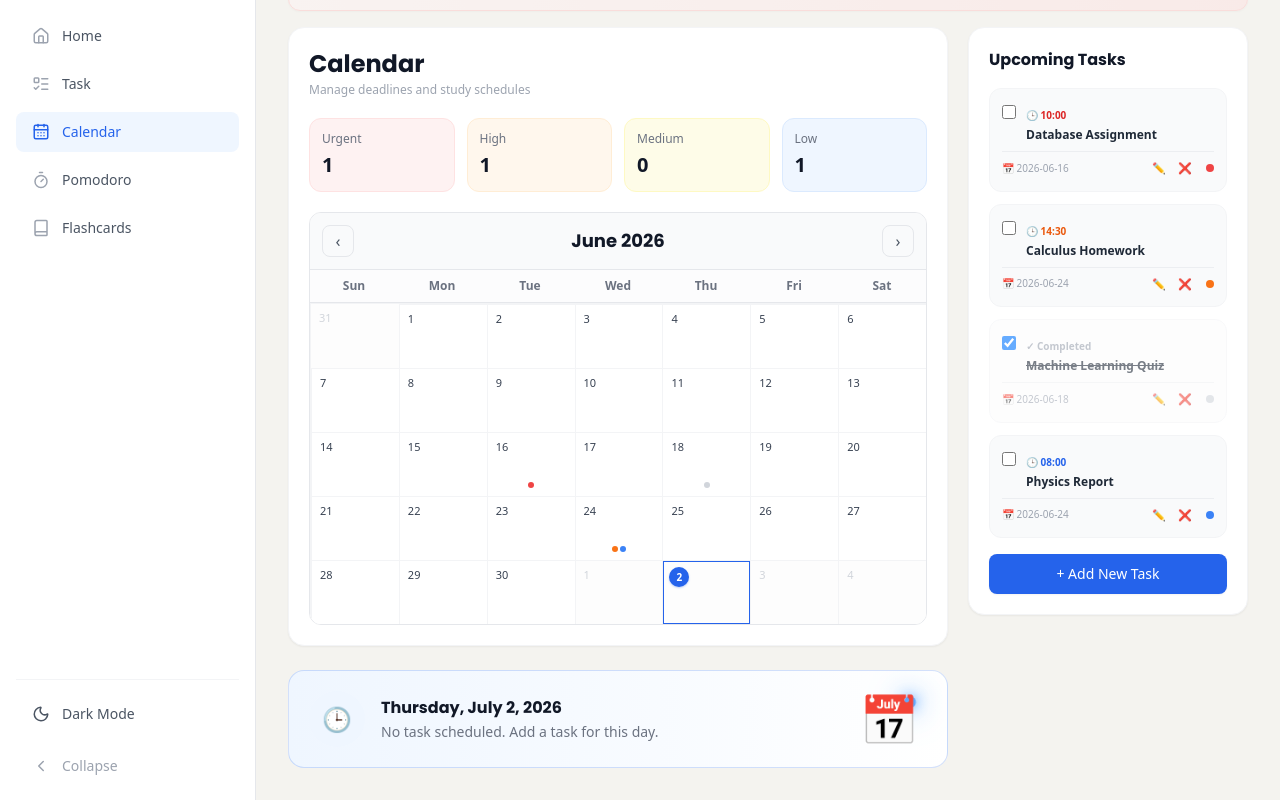
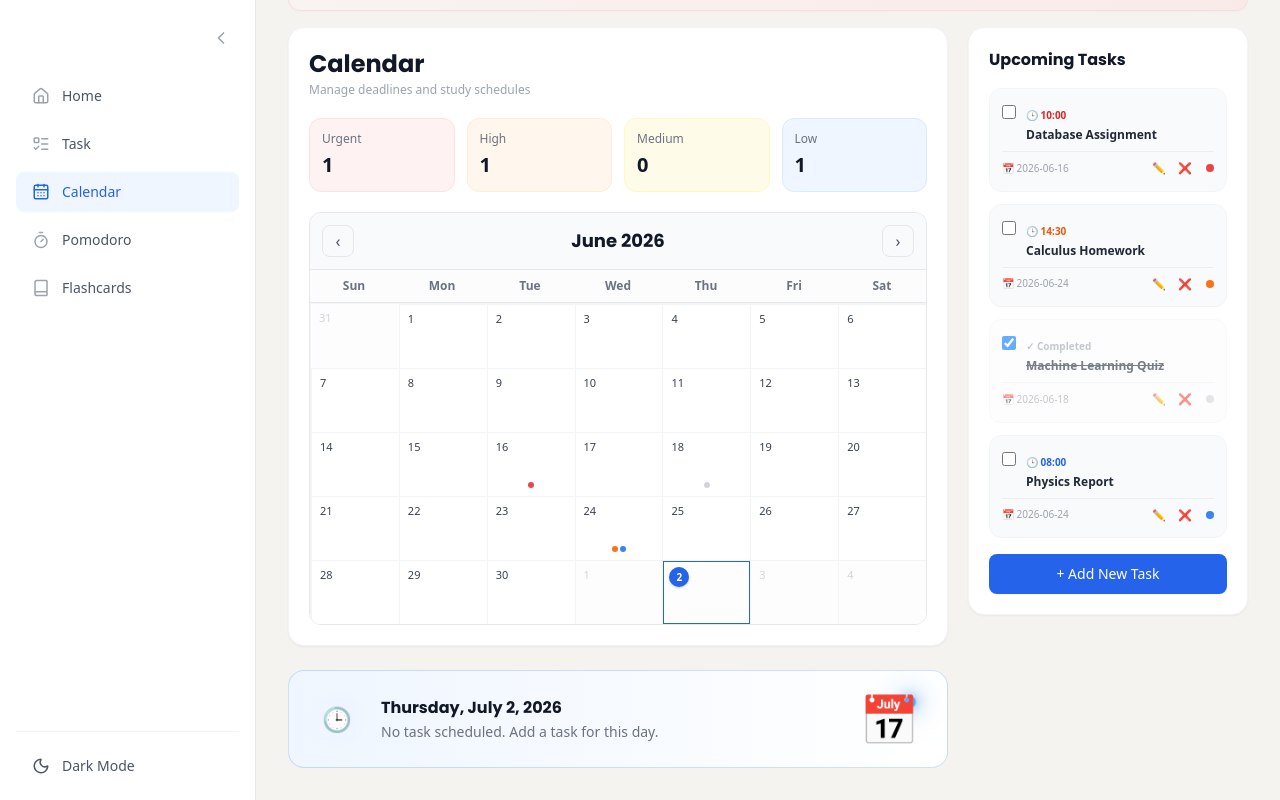
Before and after one commit to LeroyChris/study-flow, a React (Vite) app: page / in a window 1280 px wide. Both pictures are taken after a click on the element 167 px from the left and 1296 px from the top of the page. Shown: the part 159-959 px from the top of the page. Built offline with nearby package versions, Linux system fonts and the light colour scheme.

Commit message:
feat(sidebar): move collapse button to top, fix icon clipping when minimized

```diff
--- a/src/components/Sidebar.jsx
+++ b/src/components/Sidebar.jsx
@@ -6,10 +6,18 @@ export default function Sidebar({ currentView, onNavigate, isCollapsed, onToggle
   const { isDark, toggle } = useDarkMode()
 
   return (
-    <aside className={`${isCollapsed ? 'w-16' : 'w-64'} bg-white dark:bg-gray-900 border-r border-gray-200 dark:border-gray-700 flex flex-col justify-between p-4 h-screen sticky top-0 transition-all duration-200`}>
-      <span></span>
-      <nav>
-        <ul className="space-y-2">
+    <aside className={`${isCollapsed ? 'w-16' : 'w-64'} bg-white dark:bg-gray-900 border-r border-gray-200 dark:border-gray-700 flex flex-col justify-between ${isCollapsed ? 'p-2' : 'p-4'} h-screen sticky top-0 transition-all duration-200`}>
+      <div>
+        <button
+          onClick={onToggleCollapse}
+          className={`w-full flex items-center ${isCollapsed ? 'justify-center' : 'justify-end'} px-2 py-3 text-gray-400 dark:text-gray-500 cursor-pointer hover:text-gray-600 dark:hover:text-gray-300 transition`}
+          title={isCollapsed ? 'Expand sidebar' : 'Collapse sidebar'}
+        >
+          {isCollapsed ? <ChevronRight size={20} /> : <ChevronLeft size={20} />}
+        </button>
+
+        <nav className="mt-4">
+          <ul className="space-y-2">
           {NAV_ITEMS.map((item) => {
             const Icon = item.icon
 
@@ -35,6 +43,7 @@ export default function Sidebar({ currentView, onNavigate, isCollapsed, onToggle
           )})}
         </ul>
       </nav>
+      </div>
 
       <div className="mt-auto space-y-4 border-t border-gray-100 dark:border-gray-700 pt-4">
         <button
@@ -45,15 +54,6 @@ export default function Sidebar({ currentView, onNavigate, isCollapsed, onToggle
           {isDark ? <Sun size={18} /> : <Moon size={18} />}
           {!isCollapsed && <span className="font-medium">{isDark ? 'Light Mode' : 'Dark Mode'}</span>}
         </button>
-
-        <button
-          onClick={onToggleCollapse}
-          className={`w-full flex items-center ${isCollapsed ? 'justify-center' : 'gap-3'} px-4 py-2 text-sm text-gray-400 dark:text-gray-500 cursor-pointer hover:bg-gray-50 dark:hover:bg-gray-800 rounded-lg transition`}
-          title={isCollapsed ? 'Expand sidebar' : 'Collapse sidebar'}
-        >
-          {isCollapsed ? <ChevronRight size={18} /> : <ChevronLeft size={18} />}
-          {!isCollapsed && <span className="font-medium">Collapse</span>}
-        </button>
       </div>
     </aside>
   )
```
